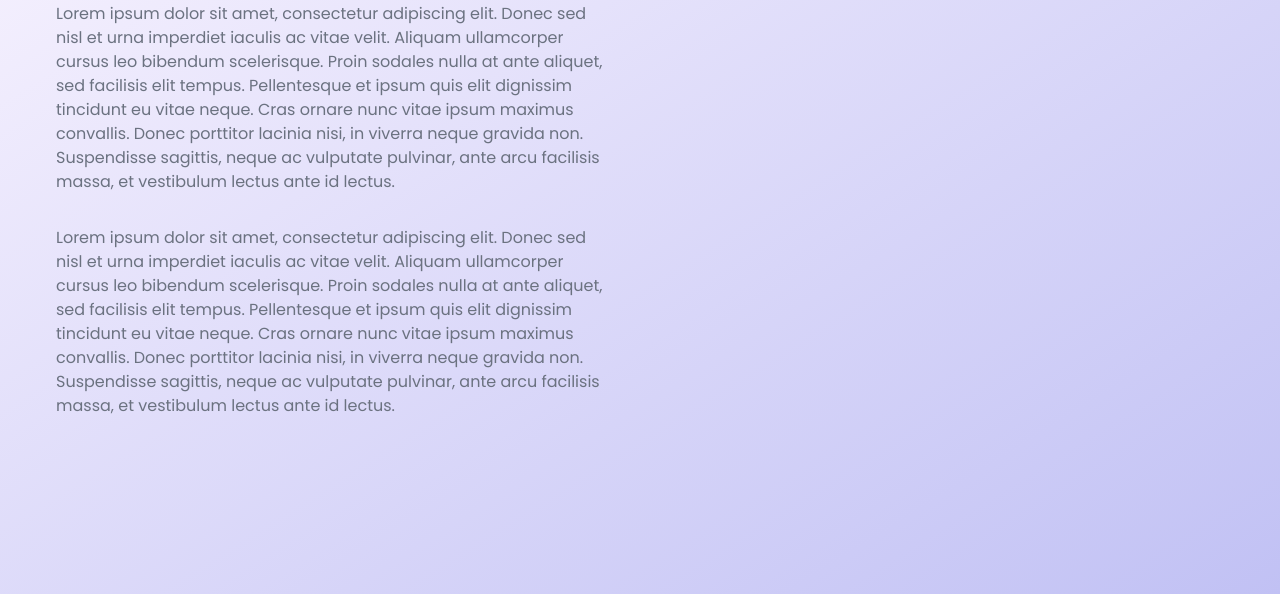
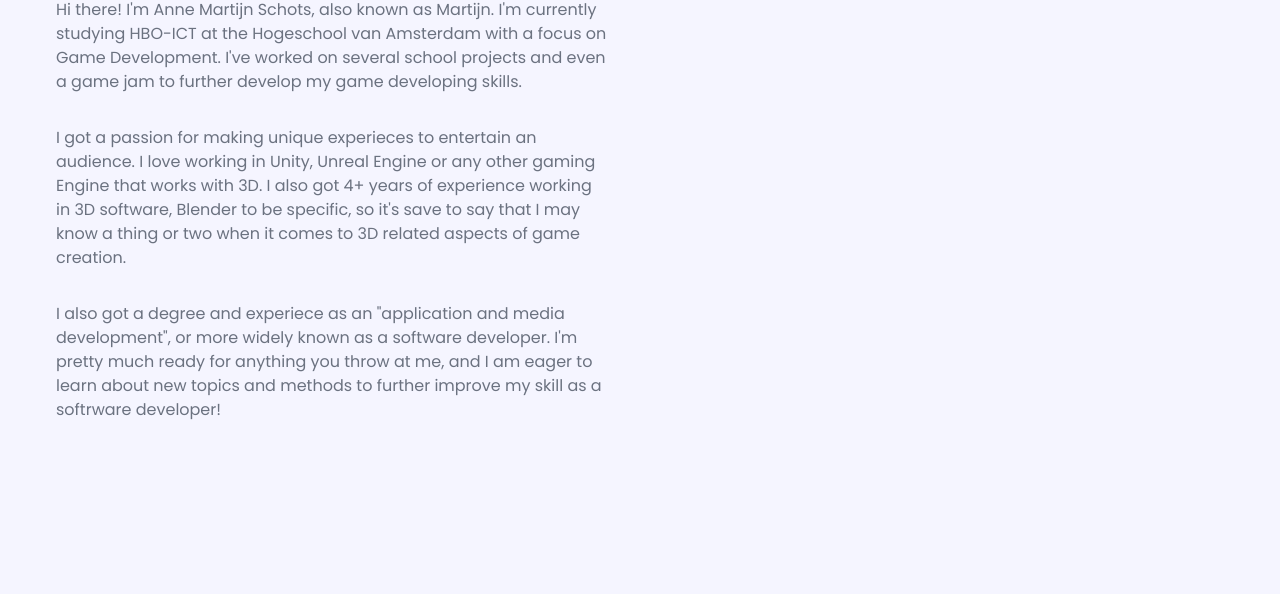
Before and after one commit to Martijn2410/martijnschots.com, a plain HTML site: page aboutme.html in a window 1280 px wide. Shown: the part 206-800 px from the top of the page. Drawn offline with nearby package versions, Linux system fonts and the light colour scheme.

Commit message:
Added a proper about me section + further improvements

```diff
--- a/aboutme.html
+++ b/aboutme.html
@@ -29,20 +29,17 @@
         <div class="section__container">
             <div class="content">
                 <h1 class="title">About Me</h1>
-                <p class="description">Lorem ipsum dolor sit amet, consectetur adipiscing elit. Donec sed nisl et urna
-                    imperdiet iaculis ac
-                    vitae velit. Aliquam ullamcorper cursus leo bibendum scelerisque. Proin sodales nulla at ante
-                    aliquet, sed facilisis elit tempus. Pellentesque et ipsum quis elit dignissim tincidunt eu vitae
-                    neque. Cras ornare nunc vitae ipsum maximus convallis. Donec porttitor lacinia nisi, in viverra
-                    neque gravida non. Suspendisse sagittis, neque ac vulputate pulvinar, ante arcu facilisis massa, et
-                    vestibulum lectus ante id lectus. </p>
-                <p class="description">Lorem ipsum dolor sit amet, consectetur adipiscing elit. Donec sed nisl et urna
-                    imperdiet iaculis ac
-                    vitae velit. Aliquam ullamcorper cursus leo bibendum scelerisque. Proin sodales nulla at ante
-                    aliquet, sed facilisis elit tempus. Pellentesque et ipsum quis elit dignissim tincidunt eu vitae
-                    neque. Cras ornare nunc vitae ipsum maximus convallis. Donec porttitor lacinia nisi, in viverra
-                    neque gravida non. Suspendisse sagittis, neque ac vulputate pulvinar, ante arcu facilisis massa, et
-                    vestibulum lectus ante id lectus. </p>
+                <p class="description">Hi there! I'm Anne Martijn Schots, also known as Martijn. I'm currently studying
+                    HBO-ICT at the Hogeschool van Amsterdam with a focus on Game Development. I've worked on several
+                    school projects and even a game jam to further develop my game developing skills.</p>
+                <p class="description">I got a passion for making unique experieces to entertain an audience. I love
+                    working in Unity, Unreal Engine or any other gaming Engine that works with 3D. I also got 4+ years
+                    of experience working in 3D software, Blender to be specific, so it's save to say that I may know a
+                    thing or two when it comes to 3D related aspects of game creation.</p>
+                <p class="description">I also got a degree and experiece as an "application and media development", or
+                    more widely known as a software developer. I'm pretty much ready for anything you throw at me, and I
+                    am eager to learn about new topics and methods to further improve my skill as a softrware developer!
+                </p>
             </div>
         </div>
     </section>
--- a/styles.css
+++ b/styles.css
@@ -103,9 +103,7 @@ ul li a:hover {
 }
 
 .section {
-    background-color: var(--extra-light);
-    background-image: linear-gradient(to bottom right, var(--extra-light), rgb(193, 193, 244));
-
+    background-color: rgb(245, 245, 255);
 }
 
 .section__container {
@@ -186,7 +184,7 @@ ul li a:hover {
     font-size: 1rem;
     font-weight: 600;
     letter-spacing: 5px;
-    padding: .5rem 1rem;
+    padding: .5rem .55rem;
     outline: none;
     border: 2px solid #30303085;
     border-radius: 10px;
```
Also changed, not shown: index.html (+2 -1 lines), portfolio.html (+12 -1 lines).
